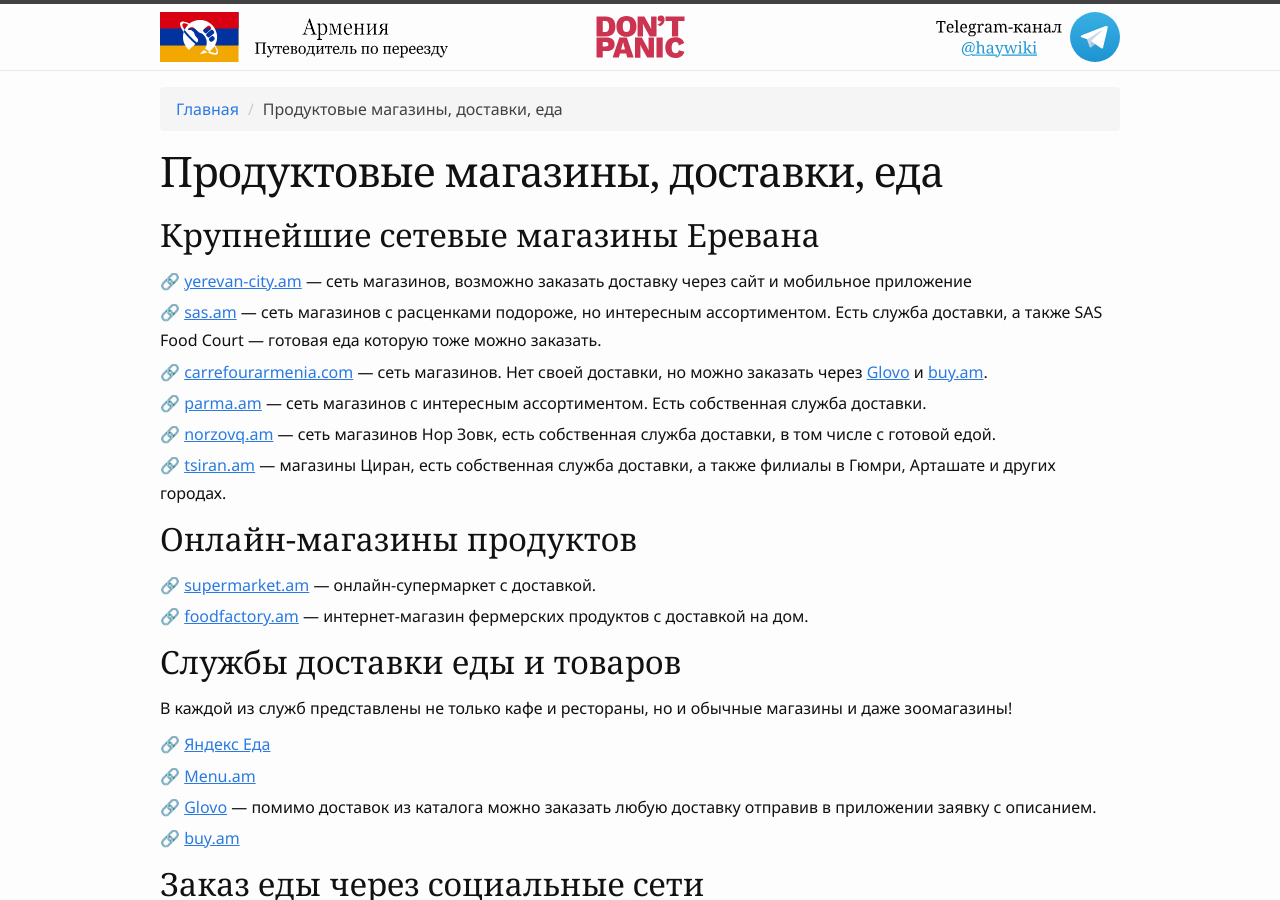
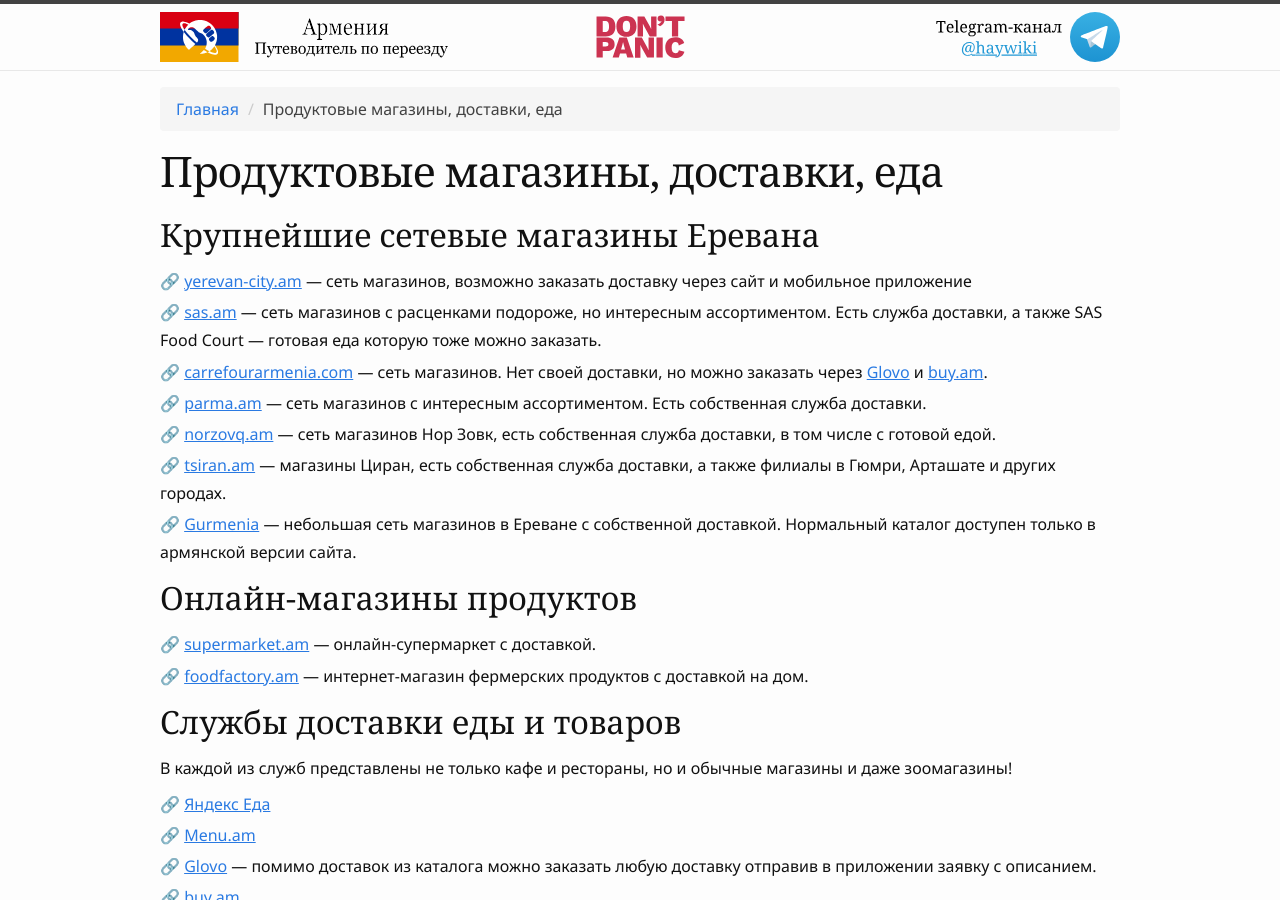
Before and after one commit to haywiki/haywiki.github.io, a Jekyll site: the page built from life/grocery.md, in a window 1280 px wide and 900 px high. Built offline with Jekyll 4.4.1, drawn with Linux system fonts in a browser that asks for light colours; nearby versions of some CDN libraries; a script that is not in the unit is left out.

Commit message:
добавлен магазин Гурмения

```diff
--- a/life/grocery.md
+++ b/life/grocery.md
@@ -12,6 +12,7 @@
 - 🔗 [parma.am](https://parma.am) — сеть магазинов с интересным ассортиментом. Есть собственная служба доставки.
 - 🔗 [norzovq.am](https://www.norzovq.am/?lang=ru) — сеть магазинов Нор Зовк, есть собственная служба доставки, в том числе с готовой едой.
 - 🔗 [tsiran.am](https://tsiran.am/ru) — магазины Циран, есть собственная служба доставки, а также филиалы в Гюмри, Арташате и других городах.
+- 🔗 [Gurmenia](https://gurmenia.am/) — небольшая сеть магазинов в Ереване с собственной доставкой. Нормальный каталог доступен только в армянской версии сайта.
 {: class="list-emoji"}
 
 ## Онлайн-магазины продуктов
```
